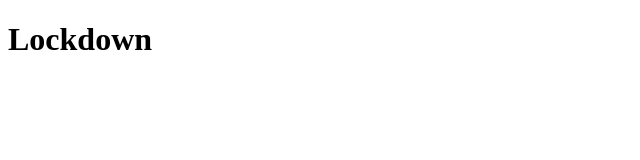
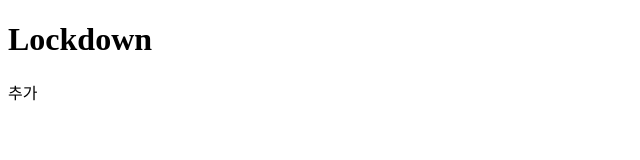
Before and after one commit to LEEGYEBEAM/Lockdown, a plain HTML site: page index.html in a window 1280 px wide. Shown: the full height of the page, 0-640 px from the left. Drawn offline with Linux system fonts and the light colour scheme.

Commit message:
first commit

```diff
--- a/index.html
+++ b/index.html
@@ -9,6 +9,7 @@
 </head>
 <body>
     <h1>Lockdown</h1>
+    <p>추가</p>
 
 </body>
 </html>
```
